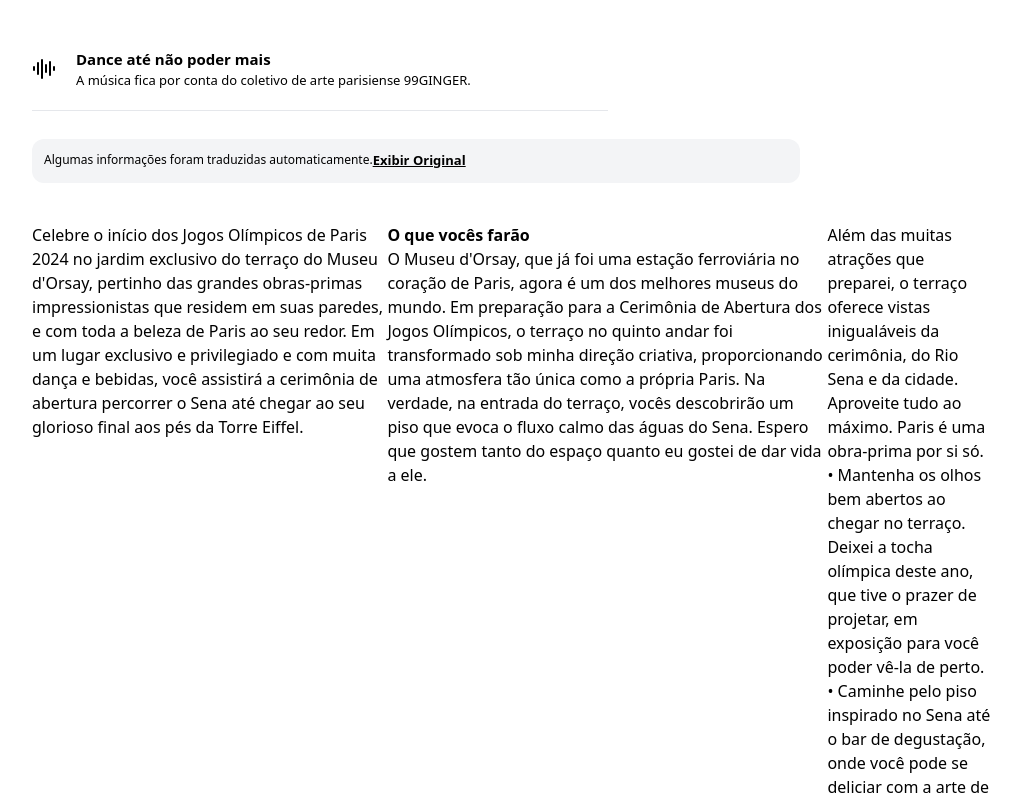
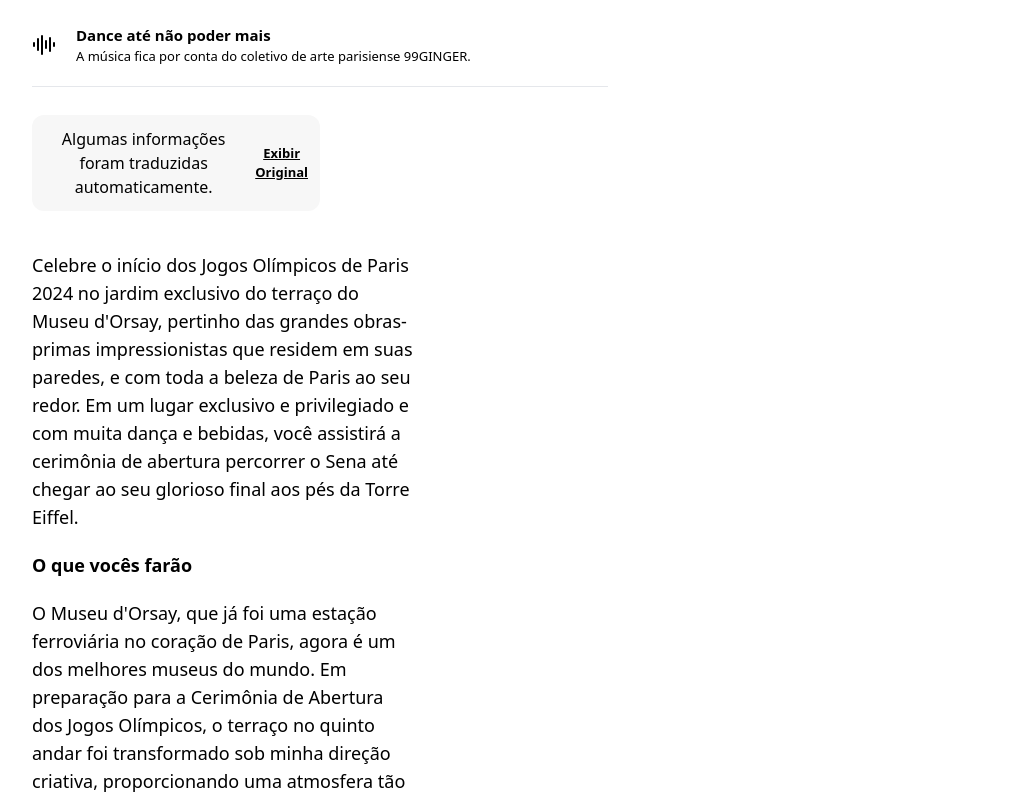
Before and after one commit to Hirou-shi/Airbnb-CP3, a React (Vite) app in the folder airbnbCopy/: page / in a window 1280 px wide. Shown: the part 1367-2162 px from the top of the page, without its empty margins (128-1149 px from the left). Built offline with nearby package versions, Linux system fonts and the light colour scheme.

Commit message:
Ajustes 'About3.jsx' / Mini ajustes 'Receber.jsx'

```diff
--- a/airbnbCopy/src/components/Homefiles/About3.tsx
+++ b/airbnbCopy/src/components/Homefiles/About3.tsx
@@ -4,19 +4,19 @@
 export default function About3() {
   return (
     <section className='flex flex-col justify-start gap-10 mt-7'>
-        <div className='mobile:flex bg-gray-100 w-[80%] mobile:text-center text-left p-3 rounded-xl'>
-            <p className='text-[12px]'>Algumas informações foram traduzidas automaticamente. </p>
-            <p className='underline text-[13px] font-semibold'>Exibir Original</p>
+        <div className='mobile:flex bg-[#f7f7f7] w-[30%] gap-3 items-center justify-center mobile:text-center text-left p-3 rounded-xl'>
+            <p className='text-base'>Algumas informações foram traduzidas automaticamente. </p>
+            <p className='underline text-[13px] font-semibold'><strong>Exibir Original</strong></p>
         </div>
-        <div className='hidden mobile:flex'>
-            <div>
+        <div className='flex flex-col  mobile:flex w-[40%] text-lg'>
+            <div className='pb-5'>
                 <h2>Celebre o início dos Jogos Olímpicos de Paris 2024 no jardim exclusivo do terraço do Museu d'Orsay, pertinho das grandes obras-primas impressionistas que residem em suas paredes, e com toda a beleza de Paris ao seu redor. Em um lugar exclusivo e privilegiado e com muita dança e bebidas, você assistirá a cerimônia de abertura percorrer o Sena até chegar ao seu glorioso final aos pés da Torre Eiffel.</h2>
             </div>
-            <div className='text-left'>
+            <div className='text-left flex flex-col gap-5'>
                 <h3 className='font-semibold'>O que vocês farão</h3>
                 <p>O Museu d'Orsay, que já foi uma estação ferroviária no coração de Paris, agora é um dos melhores museus do mundo. Em preparação para a Cerimônia de Abertura dos Jogos Olímpicos, o terraço no quinto andar foi transformado sob minha direção criativa, proporcionando uma atmosfera tão única como a própria Paris. Na verdade, na entrada do terraço, vocês descobrirão um piso que evoca o fluxo calmo das águas do Sena. Espero que gostem tanto do espaço quanto eu gostei de dar vida a ele.</p>
             </div>
-            <div className='text-left gap-10'>
+            <div className='text-left flex flex-col gap-5'>
                 <p>Além das muitas atrações que preparei, o terraço oferece vistas inigualáveis da cerimônia, do Rio Sena e da cidade. Aproveite tudo ao máximo. Paris é uma obra-prima por si só. </p>
                 <p>• Mantenha os olhos bem abertos ao chegar no terraço. Deixei a tocha olímpica deste ano, que tive o prazer de projetar, em exposição para você poder vê-la de perto.</p>
                 <p>• Caminhe pelo piso inspirado no Sena até o bar de degustação, onde você pode se deliciar com a arte de Margot Lecarpentier, que já foi considerada "a bartender mais influente" de Paris.</p>
--- a/airbnbCopy/src/components/Homefiles/Receber.tsx
+++ b/airbnbCopy/src/components/Homefiles/Receber.tsx
@@ -4,7 +4,7 @@
 export default function Receber() {
   return (
     <section className="flex flex-col items-start border-y py-10 ">
-          <h1><strong>Quem vai receber você</strong></h1>
+          <h1 className='text-xl'><strong>Quem vai receber você</strong></h1>
 
         <div className="desktop:w-1/4 w-full flex my-14 shadow-xl rounded-2xl p-10 relative gap-3">
           <div className="flex flex-col items-center">
@@ -15,18 +15,18 @@
 
           <div className="ml-auto" >
             <div className="mb-4">
-              <h3><strong>10</strong></h3>
-              <p>avaliações</p>
+              <h3 className="desktop:text-2xl"><strong>10</strong></h3>
+              <p className="desktop:text-lg">avaliações</p>
             </div>
 
             <div className="border-y py-4">
-              <h3><strong>5</strong></h3>
-              <p>estrelas</p>
+              <h3 className="desktop:text-2xl"><strong>5</strong></h3>
+              <p className="desktop:text-lg">estrelas</p>
             </div>
 
             <div className="mt-4">
-              <h3><strong>6</strong></h3>
-              <p>meses hospedando</p>
+              <h3 className="desktop:text-2xl"><strong>6</strong></h3>
+              <p className="desktop:text-lg">meses hospedando</p>
             </div>
 
           </div>
@@ -34,7 +34,7 @@
 
         <ReceberInfos/>
 
-        <div className="">
+        <div className="w-[40%]">
           <p>Olá! Meu nome é Mathieu Lehanneur e sou um designer multidisciplinar francês. Eu crio móveis, objetos e espaços que combinam design, arte, natureza e ciência. Acredito na magia e na fantasia, e sempre procuro incluir um fator surpresa em tudo o que faço.</p>
         </div>
     </section>
--- a/airbnbCopy/src/pages/Home.jsx
+++ b/airbnbCopy/src/pages/Home.jsx
@@ -11,7 +11,7 @@
 export default function home() {
   return (
         <section className=" px-5 desktop:px-40 ">
-            <div>home</div>
+
             <Boxpictures />
             <About />
             <About2 />
```
